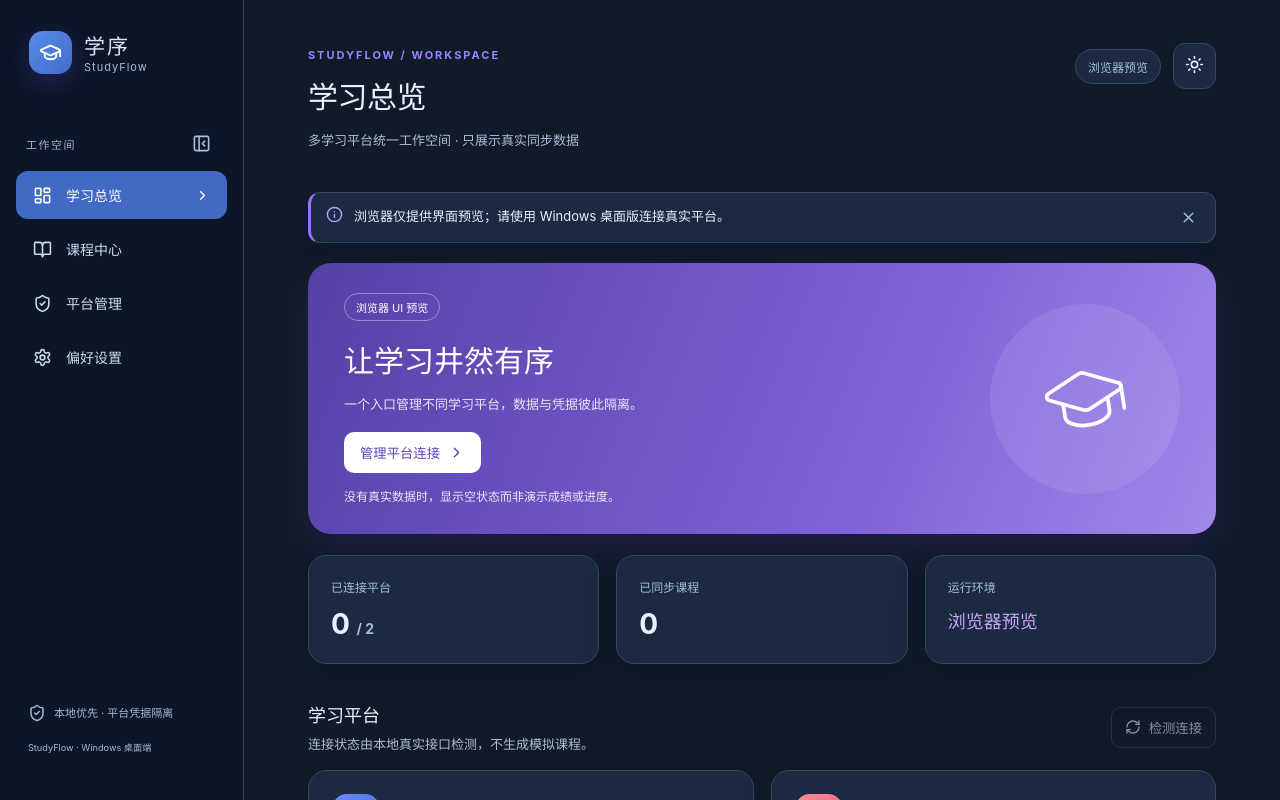
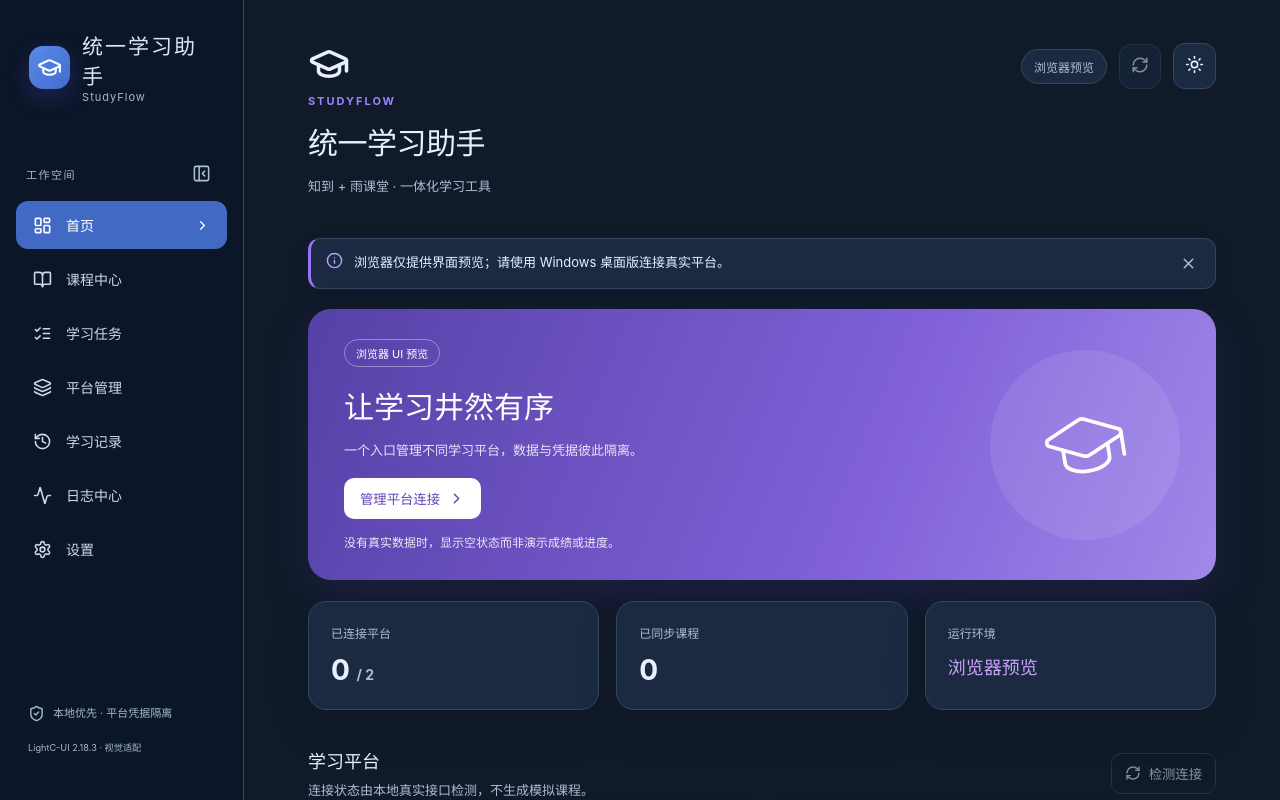
Before and after one commit to 07xh/StudyFlow, a React (Vite) app in the folder frontend/: page / in a window 1280 px wide. Shown: the top 800 px of the page. Built offline with nearby package versions, Linux system fonts and the light colour scheme.

Commit message:
ui: align StudyFlow shell navigation and header with LightC dashboard reference

```diff
--- a/frontend/src/ui/AppShell.tsx
+++ b/frontend/src/ui/AppShell.tsx
@@ -1,39 +1,57 @@
 import {useEffect,useState,type ReactNode} from "react";
-import {BookOpen,ChevronRight,GraduationCap,LayoutDashboard,Moon,PanelLeftClose,PanelLeftOpen,Settings,ShieldCheck,Sun} from "lucide-react";
+import {
+  Activity,BookOpen,ChevronRight,GraduationCap,History,LayoutDashboard,
+  ListChecks,PanelLeftClose,PanelLeftOpen,RefreshCw,Settings,ShieldCheck,
+  Sun,Moon,Layers3
+} from "lucide-react";
 import type {LucideIcon} from "lucide-react";
 import {NoticeBanner} from "./NoticeBanner";
 import {PageSurface} from "./PageSurface";
 import "./foundation.css";
 
-export type Page="home"|"courses"|"platforms"|"settings";
+export type Page="home"|"courses"|"tasks"|"platforms"|"records"|"logs"|"settings";
 const navigation:{id:Page;label:string;icon:LucideIcon}[]=[
-  {id:"home",label:"学习总览",icon:LayoutDashboard},
+  {id:"home",label:"首页",icon:LayoutDashboard},
   {id:"courses",label:"课程中心",icon:BookOpen},
-  {id:"platforms",label:"平台管理",icon:ShieldCheck},
-  {id:"settings",label:"偏好设置",icon:Settings}
+  {id:"tasks",label:"学习任务",icon:ListChecks},
+  {id:"platforms",label:"平台管理",icon:Layers3},
+  {id:"records",label:"学习记录",icon:History},
+  {id:"logs",label:"日志中心",icon:Activity},
+  {id:"settings",label:"设置",icon:Settings}
 ];
 const titles:Record<Page,string>={
-  home:"学习总览",courses:"课程中心",platforms:"平台管理",settings:"偏好设置"
+  home:"统一学习助手",courses:"课程中心",tasks:"学习任务",platforms:"平台管理",
+  records:"学习记录",logs:"日志中心",settings:"设置"
+};
+const descriptions:Record<Page,string>={
+  home:"知到 + 雨课堂 · 一体化学习工具",
+  courses:"查看已同步的真实课程与平台信息",
+  tasks:"管理各平台原有学习任务进程",
+  platforms:"每个平台的登录、连接与课程入口都在自己的卡片内",
+  records:"只展示平台已经核验的学习记录",
+  logs:"本机操作记录，不收集账号密码或会话内容",
+  settings:"主题、布局与本机偏好"
 };
 
 interface Props {
   page:Page;onNavigate:(next:Page)=>void;dark:boolean;onThemeToggle:()=>void;
-  desktop:boolean;notice:string;onDismissNotice:()=>void;compact:boolean;children:ReactNode;
+  onRefresh:()=>void;desktop:boolean;notice:string;onDismissNotice:()=>void;
+  compact:boolean;children:ReactNode;
 }
-export function AppShell({page,onNavigate,dark,onThemeToggle,desktop,notice,onDismissNotice,compact,children}:Props){
+export function AppShell({page,onNavigate,dark,onThemeToggle,onRefresh,desktop,notice,onDismissNotice,compact,children}:Props){
   const [collapsed,setCollapsed]=useState(()=>{
     try{return window.localStorage.getItem("studyflow.nav.collapsed")==="true";}
     catch{return false;}
   });
   useEffect(()=>{
     try{window.localStorage.setItem("studyflow.nav.collapsed",String(collapsed));}
-    catch{/* Sidebar still works without persisted preference. */}
+    catch{/* Sidebar remains usable without storage. */}
   },[collapsed]);
   return <div className={["app","sf-shell",dark?"dark":"",collapsed?"sf-collapsed":"",compact?"sf-compact":""].filter(Boolean).join(" ")}>
     <aside className="sidebar" aria-label="主导航">
       <div className="brand">
-        <div className="brand-icon"><GraduationCap size={23}/></div>
-        <div><strong>学序</strong><small>StudyFlow</small></div>
+        <div className="brand-icon"><GraduationCap size={25}/></div>
+        <div><strong>统一学习助手</strong><small>StudyFlow</small></div>
       </div>
       <div className="sf-nav-head">
         <span className="section-label">工作空间</span>
@@ -53,19 +71,28 @@ export function AppShell({page,onNavigate,dark,onThemeToggle,desktop,notice,onDi
         </button>)}
       </nav>
       <div className="sidebar-bottom">
-        <div className="privacy"><ShieldCheck size={18}/> 本地优先 · 平台凭据隔离</div>
-        <small>StudyFlow · Windows 桌面端</small>
+        <div className="privacy"><ShieldCheck size={17}/> 本地优先 · 平台凭据隔离</div>
+        <small>LightC-UI 2.18.3 · 视觉适配</small>
       </div>
     </aside>
     <main className="main" id="main-content">
-      <header className="sf-header">
-        <div><span className="eyebrow">STUDYFLOW / WORKSPACE</span>
-          <h1>{titles[page]}</h1>
-          <p className="subtitle">多学习平台统一工作空间 · 只展示真实同步数据</p>
+      <header className="sf-app-header">
+        <div className="sf-app-heading">
+          {page==="home"&&<div className="sf-app-heading-mark"><GraduationCap size={42}/></div>}
+          <div>
+            <span className="eyebrow">{page==="home"?"STUDYFLOW":"学习工作空间"}</span>
+            <h1>{titles[page]}</h1>
+            <p className="subtitle">{descriptions[page]}</p>
+          </div>
         </div>
         <div className="sf-header-actions">
-          <span className={desktop?"sf-mode desktop":"sf-mode"}>{desktop?"桌面客户端":"浏览器预览"}</span>
-          <button className="theme-button" type="button" aria-label={dark?"切换浅色主题":"切换深色主题"}
+          <span className={desktop?"sf-mode desktop":"sf-mode"}>{desktop?"Windows 桌面版":"浏览器预览"}</span>
+          <button className="theme-button sf-header-icon" type="button" title="刷新平台连接"
+            aria-label="刷新平台连接" disabled={!desktop} onClick={onRefresh}>
+            <RefreshCw size={18}/>
+          </button>
+          <button className="theme-button sf-header-icon" type="button"
+            aria-label={dark?"切换浅色主题":"切换深色主题"} title={dark?"切换浅色主题":"切换深色主题"}
             onClick={onThemeToggle}>{dark?<Sun size={19}/>:<Moon size={19}/>}</button>
         </div>
       </header>
```
